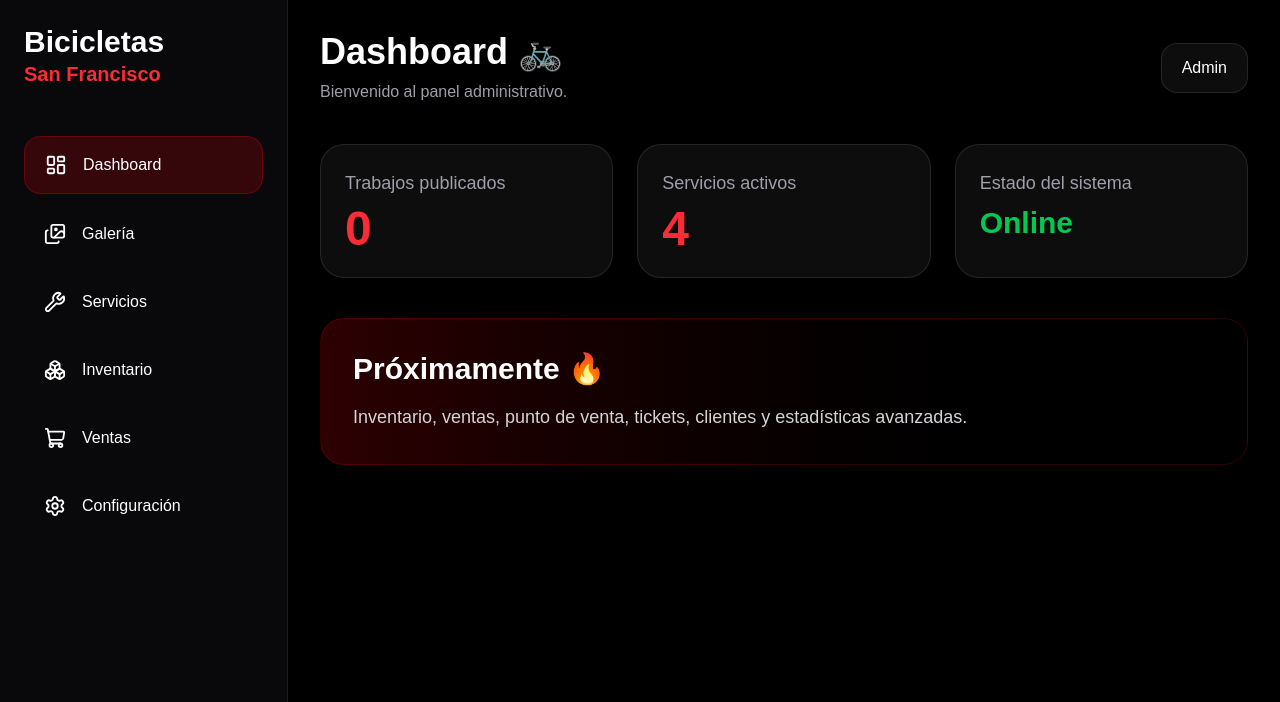
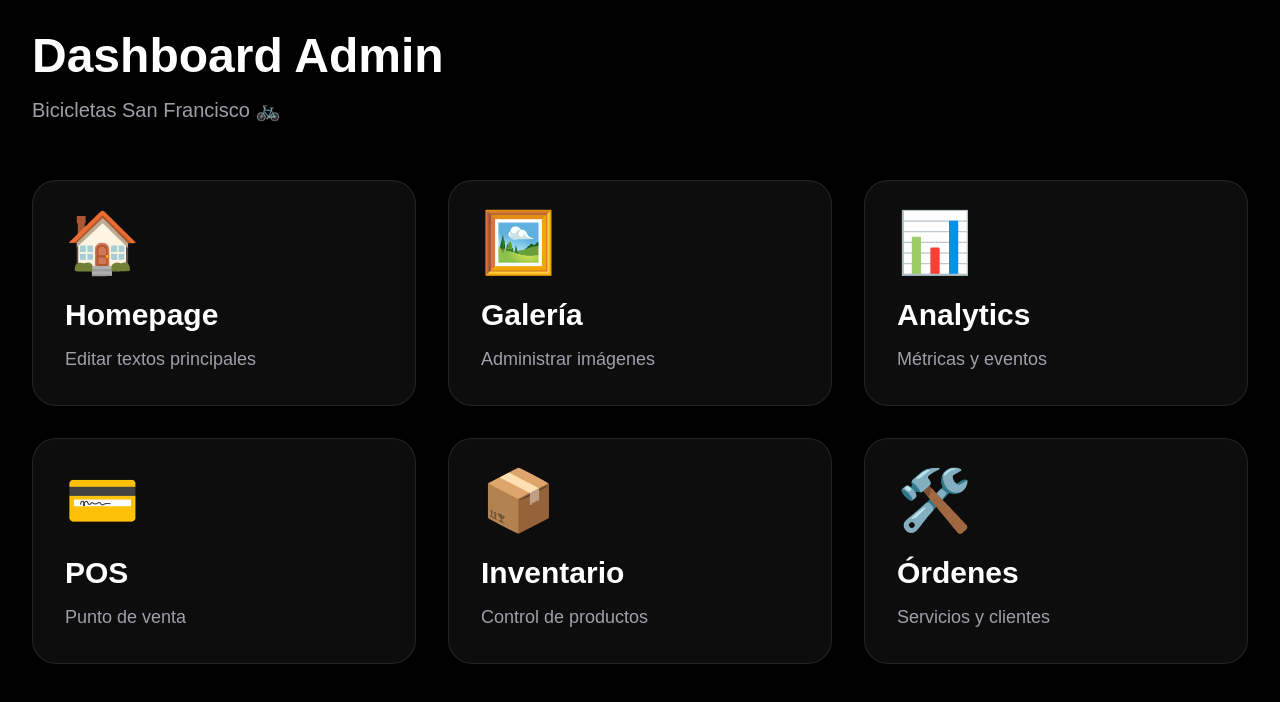
Before and after one commit to tallerdebicicletassanfrancisco-png/bicicletas-san-francisco-web, a Next.js app: page /admin in a window 1280 px wide. Shown: the top 702 px of the page. Built offline with nearby package versions, Linux system fonts and the light colour scheme.

Commit message:
Build admin dashboard system

```diff
--- /dev/null
+++ b/app/admin/analytics/page.tsx
@@ -0,0 +1,96 @@
+export default function AnalyticsPage() {
+  const stats = [
+    {
+      title: "Visitas Web",
+      value: "Analytics",
+      icon: "🌐",
+    },
+    {
+      title: "Clicks WhatsApp",
+      value: "Eventos",
+      icon: "💬",
+    },
+    {
+      title: "Google Maps",
+      value: "Eventos",
+      icon: "📍",
+    },
+    {
+      title: "Instagram",
+      value: "Social",
+      icon: "📸",
+    },
+    {
+      title: "TikTok",
+      value: "Social",
+      icon: "🎶",
+    },
+    {
+      title: "Facebook",
+      value: "Social",
+      icon: "👍",
+    },
+  ];
+
+  return (
+    <main className="min-h-screen bg-black text-white p-8">
+
+      <div className="max-w-7xl mx-auto">
+
+        {/* Header */}
+        <div className="mb-14">
+
+          <h1 className="text-5xl font-black mb-4">
+            Analytics
+          </h1>
+
+          <p className="text-zinc-400 text-xl">
+            Métricas y eventos del sitio 🚀
+          </p>
+
+        </div>
+
+        {/* Cards */}
+        <div className="grid md:grid-cols-2 xl:grid-cols-3 gap-8">
+
+          {stats.map((stat) => (
+            <div
+              key={stat.title}
+              className="bg-white/5 border border-white/10 backdrop-blur-md rounded-3xl p-8 transition-all duration-500 hover:-translate-y-3 hover:border-red-500/40 hover:bg-white/10 hover:shadow-2xl hover:shadow-red-500/10"
+            >
+
+              <div className="text-6xl mb-6">
+                {stat.icon}
+              </div>
+
+              <h2 className="text-3xl font-bold mb-3">
+                {stat.title}
+              </h2>
+
+              <p className="text-zinc-400 text-lg">
+                {stat.value}
+              </p>
+
+            </div>
+          ))}
+
+        </div>
+
+        {/* Botón Analytics */}
+        <div className="mt-14">
+
+          <a
+            href="https://analytics.google.com/"
+            target="_blank"
+            rel="noopener noreferrer"
+            className="inline-flex bg-red-600 hover:bg-red-700 transition-all duration-300 hover:scale-105 px-8 py-4 rounded-2xl text-lg font-semibold shadow-2xl shadow-red-600/30"
+          >
+            Abrir Google Analytics
+          </a>
+
+        </div>
+
+      </div>
+    </main>
+  );
+}
--- /dev/null
+++ b/app/admin/inventario/page.tsx
@@ -0,0 +1,89 @@
+export default function InventarioPage() {
+  const productos = [
+    {
+      nombre: "Cadena Shimano",
+      stock: 12,
+      precio: "$450",
+    },
+    {
+      nombre: "Llantas MTB",
+      stock: 8,
+      precio: "$850",
+    },
+    {
+      nombre: "Casco Profesional",
+      stock: 5,
+      precio: "$1,200",
+    },
+  ];
+
+  return (
+    <main className="min-h-screen bg-black text-white p-8">
+
+      <div className="max-w-7xl mx-auto">
+
+        {/* Header */}
+        <div className="mb-14 flex justify-between items-center">
+
+          <div>
+            <h1 className="text-5xl font-black mb-4">
+              Inventario
+            </h1>
+
+            <p className="text-zinc-400 text-xl">
+              Control de productos y stock 📦
+            </p>
+          </div>
+
+          <button className="bg-red-600 hover:bg-red-700 transition-all duration-300 hover:scale-105 px-6 py-3 rounded-2xl font-semibold">
+            + Nuevo Producto
+          </button>
+
+        </div>
+
+        {/* Tabla */}
+        <div className="overflow-hidden rounded-3xl border border-white/10">
+
+          <table className="w-full">
+
+            <thead className="bg-white/5 text-left">
+
+              <tr>
+                <th className="p-6 text-lg">Producto</th>
+                <th className="p-6 text-lg">Stock</th>
+                <th className="p-6 text-lg">Precio</th>
+              </tr>
+
+            </thead>
+
+            <tbody>
+
+              {productos.map((producto) => (
+                <tr
+                  key={producto.nombre}
+                  className="border-t border-white/10 hover:bg-white/5 transition"
+                >
+                  <td className="p-6 text-lg">
+                    {producto.nombre}
+                  </td>
+
+                  <td className="p-6 text-lg">
+                    {producto.stock}
+                  </td>
+
+                  <td className="p-6 text-lg">
+                    {producto.precio}
+                  </td>
+                </tr>
+              ))}
+
+            </tbody>
+
+          </table>
+
+        </div>
+
+      </div>
+    </main>
+  );
+}
--- /dev/null
+++ b/app/admin/ordenes/page.tsx
@@ -0,0 +1,109 @@
+export default function OrdenesPage() {
+  const ordenes = [
+    {
+      cliente: "Juan Pérez",
+      servicio: "Afinación Completa",
+      estado: "En proceso",
+    },
+    {
+      cliente: "Carlos Ramírez",
+      servicio: "Lavado Premium",
+      estado: "Finalizado",
+    },
+    {
+      cliente: "Miguel Torres",
+      servicio: "Cambio de Frenos",
+      estado: "Pendiente",
+    },
+  ];
+
+  return (
+    <main className="min-h-screen bg-black text-white p-8">
+
+      <div className="max-w-7xl mx-auto">
+
+        {/* Header */}
+        <div className="mb-14 flex justify-between items-center">
+
+          <div>
+            <h1 className="text-5xl font-black mb-4">
+              Órdenes
+            </h1>
+
+            <p className="text-zinc-400 text-xl">
+              Servicios y clientes 🛠️
+            </p>
+          </div>
+
+          <button className="bg-red-600 hover:bg-red-700 transition-all duration-300 hover:scale-105 px-6 py-3 rounded-2xl font-semibold">
+            + Nueva Orden
+          </button>
+
+        </div>
+
+        {/* Tabla */}
+        <div className="overflow-hidden rounded-3xl border border-white/10">
+
+          <table className="w-full">
+
+            <thead className="bg-white/5 text-left">
+
+              <tr>
+                <th className="p-6 text-lg">
+                  Cliente
+                </th>
+
+                <th className="p-6 text-lg">
+                  Servicio
+                </th>
+
+                <th className="p-6 text-lg">
+                  Estado
+                </th>
+              </tr>
+
+            </thead>
+
+            <tbody>
+
+              {ordenes.map((orden) => (
+                <tr
+                  key={orden.cliente}
+                  className="border-t border-white/10 hover:bg-white/5 transition"
+                >
+                  <td className="p-6 text-lg">
+                    {orden.cliente}
+                  </td>
+
+                  <td className="p-6 text-lg">
+                    {orden.servicio}
+                  </td>
+
+                  <td className="p-6">
+
+                    <span
+                      className={`px-4 py-2 rounded-full text-sm font-semibold ${
+                        orden.estado === "Finalizado"
+                          ? "bg-green-600/20 text-green-400"
+                          : orden.estado === "En proceso"
+                          ? "bg-yellow-600/20 text-yellow-400"
+                          : "bg-red-600/20 text-red-400"
+                      }`}
+                    >
+                      {orden.estado}
+                    </span>
+
+                  </td>
+                </tr>
+              ))}
+
+            </tbody>
+
+          </table>
+
+        </div>
+
+      </div>
+    </main>
+  );
+}
--- a/app/admin/page.tsx
+++ b/app/admin/page.tsx
@@ -1,141 +1,83 @@
-"use client";
+import Link from "next/link";
 
-import {
-  LayoutDashboard,
-  Images,
-  Wrench,
-  Boxes,
-  ShoppingCart,
-  Settings,
-} from "lucide-react";
+export default function AdminDashboard() {
+  const cards = [
+    {
+      title: "Homepage",
+      description: "Editar textos principales",
+      href: "/admin/homepage",
+      icon: "🏠",
+    },
+    {
+      title: "Galería",
+      description: "Administrar imágenes",
+      href: "/admin/galeria",
+      icon: "🖼️",
+    },
+    {
+      title: "Analytics",
+      description: "Métricas y eventos",
+      href: "/admin/analytics",
+      icon: "📊",
+    },
+    {
+      title: "POS",
+      description: "Punto de venta",
+      href: "/admin/pos",
+      icon: "💳",
+    },
+    {
+      title: "Inventario",
+      description: "Control de productos",
+      href: "/admin/inventario",
+      icon: "📦",
+    },
+    {
+      title: "Órdenes",
+      description: "Servicios y clientes",
+      href: "/admin/ordenes",
+      icon: "🛠️",
+    },
+  ];
 
-export default function AdminPage() {
   return (
-    <main className="min-h-screen bg-black text-white flex">
+    <main className="min-h-screen bg-black text-white p-8">
+      <div className="max-w-7xl mx-auto">
 
-      {/* SIDEBAR */}
-      <aside className="w-72 bg-zinc-950 border-r border-red-600/30 p-6 hidden md:flex flex-col">
-
-        {/* Logo */}
-        <div className="mb-12">
-          <h1 className="text-3xl font-black">
-            Bicicletas
+        <div className="mb-14">
+          <h1 className="text-5xl font-black mb-4">
+            Dashboard Admin
           </h1>
 
-          <p className="text-red-500 text-xl font-semibold">
-            San Francisco
+          <p className="text-zinc-400 text-xl">
+            Bicicletas San Francisco 🚲
           </p>
         </div>
 
-        {/* Navegación */}
-        <nav className="flex flex-col gap-3">
+        <div className="grid md:grid-cols-2 xl:grid-cols-3 gap-8">
 
-          <button className="flex items-center gap-4 bg-red-600/20 border border-red-600/30 px-5 py-4 rounded-2xl text-left hover:bg-red-600/30 transition">
-            <LayoutDashboard size={22} />
-            Dashboard
-          </button>
+          {cards.map((card) => (
+            <Link
+              key={card.title}
+              href={card.href}
+              className="group bg-white/5 border border-white/10 backdrop-blur-md rounded-3xl p-8 transition-all duration-500 hover:-translate-y-3 hover:border-red-500/40 hover:bg-white/10 hover:shadow-2xl hover:shadow-red-500/10"
+            >
+              <div className="text-6xl mb-6">
+                {card.icon}
+              </div>
 
-          <button className="flex items-center gap-4 px-5 py-4 rounded-2xl hover:bg-white/5 transition">
-            <Images size={22} />
-            Galería
-          </button>
+              <h2 className="text-3xl font-bold mb-3 group-hover:text-red-400 transition-colors">
+                {card.title}
+              </h2>
 
-          <button className="flex items-center gap-4 px-5 py-4 rounded-2xl hover:bg-white/5 transition">
-            <Wrench size={22} />
-            Servicios
-          </button>
-
-          <button className="flex items-center gap-4 px-5 py-4 rounded-2xl hover:bg-white/5 transition">
-            <Boxes size={22} />
-            Inventario
-          </button>
-
-          <button className="flex items-center gap-4 px-5 py-4 rounded-2xl hover:bg-white/5 transition">
-            <ShoppingCart size={22} />
-            Ventas
-          </button>
-
-          <button className="flex items-center gap-4 px-5 py-4 rounded-2xl hover:bg-white/5 transition">
-            <Settings size={22} />
-            Configuración
-          </button>
-
-        </nav>
-
-      </aside>
-
-      {/* CONTENIDO */}
-      <section className="flex-1 p-8">
-
-        {/* Header */}
-        <div className="flex justify-between items-center mb-10">
-
-          <div>
-            <h2 className="text-4xl font-black">
-              Dashboard 🚲
-            </h2>
-
-            <p className="text-zinc-400 mt-2">
-              Bienvenido al panel administrativo.
-            </p>
-          </div>
-
-          <div className="bg-white/5 border border-white/10 px-5 py-3 rounded-2xl">
-            Admin
-          </div>
+              <p className="text-zinc-400 text-lg">
+                {card.description}
+              </p>
+            </Link>
+          ))}
 
         </div>
-
-        {/* Tarjetas */}
-        <div className="grid md:grid-cols-3 gap-6">
-
-          <div className="bg-white/5 border border-white/10 rounded-3xl p-6">
-            <h3 className="text-zinc-400 text-lg mb-2">
-              Trabajos publicados
-            </h3>
-
-            <p className="text-5xl font-black text-red-500">
-              0
-            </p>
-          </div>
-
-          <div className="bg-white/5 border border-white/10 rounded-3xl p-6">
-            <h3 className="text-zinc-400 text-lg mb-2">
-              Servicios activos
-            </h3>
-
-            <p className="text-5xl font-black text-red-500">
-              4
-            </p>
-          </div>
-
-          <div className="bg-white/5 border border-white/10 rounded-3xl p-6">
-            <h3 className="text-zinc-400 text-lg mb-2">
-              Estado del sistema
-            </h3>
-
-            <p className="text-3xl font-black text-green-500">
-              Online
-            </p>
-          </div>
-
-        </div>
-
-        {/* Próximamente */}
-        <div className="mt-10 bg-gradient-to-r from-red-600/20 to-black border border-red-600/20 rounded-3xl p-8">
-
-          <h3 className="text-3xl font-black mb-4">
-            Próximamente 🔥
-          </h3>
-
-          <p className="text-zinc-300 text-lg leading-relaxed">
-            Inventario, ventas, punto de venta, tickets,
-            clientes y estadísticas avanzadas.
-          </p>
-
-        </div>
-
-      </section>
+      </div>
     </main>
   );
 }
```
